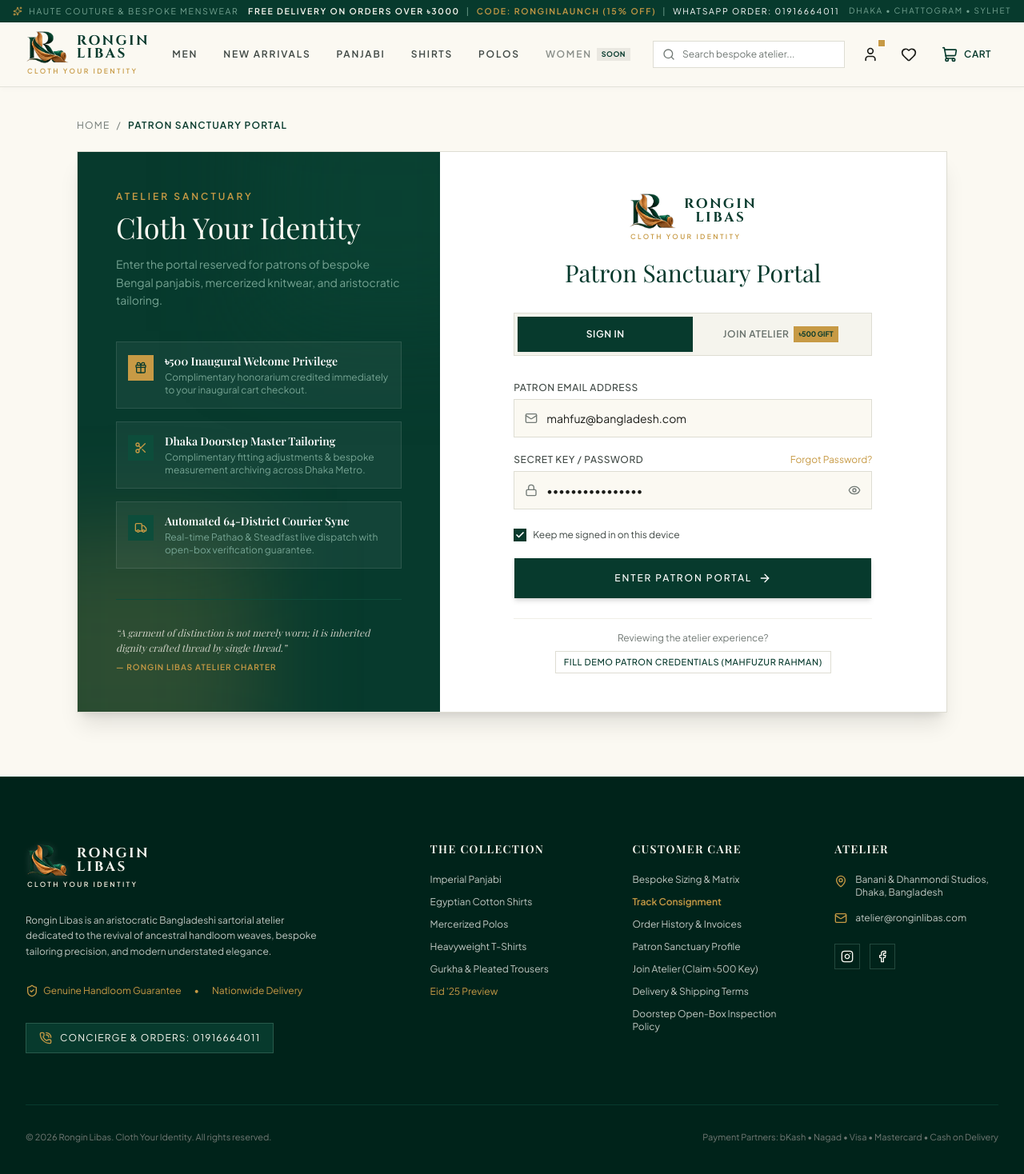
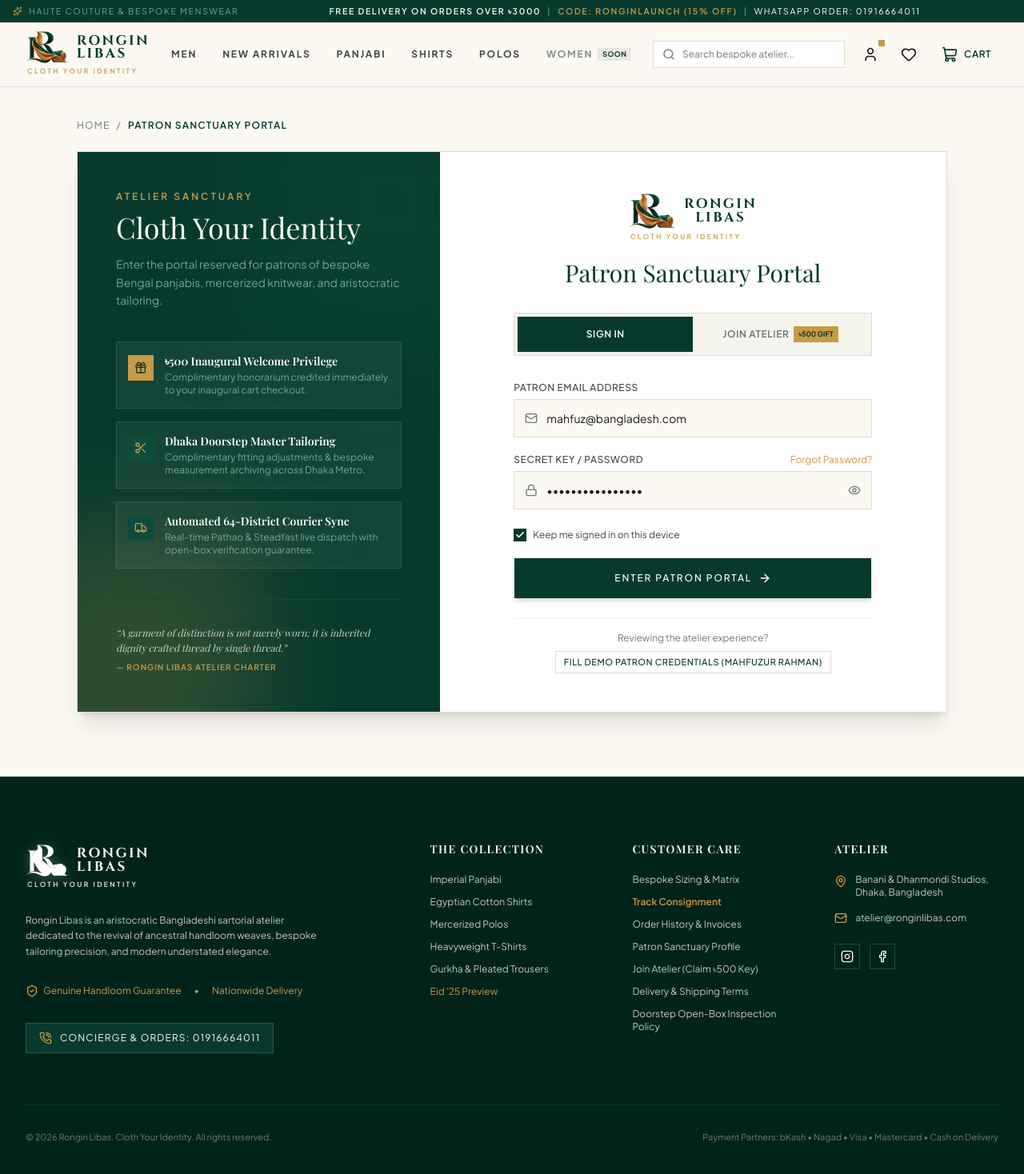
Before and after one commit to shahariyar23/ronginlibas, a Next.js app: page /login in a window 1280 px wide. Shown: the top 1468 px of the page at 80% size. Built offline with nearby package versions, Linux system fonts and the light colour scheme; a web font is replaced by a local one.

Commit message:
fix(footer): make footer logo emblem fully visible with inverted brightness filter

```diff
--- a/src/components/common/Header.tsx
+++ b/src/components/common/Header.tsx
@@ -70,9 +70,6 @@
                 WHATSAPP ORDER: 01916664011
               </a>
             </div>
-            <span className="hidden lg:block text-[#76a493] text-[10px]">
-              DHAKA • CHATTOGRAM • SYLHET
-            </span>
           </div>
         </div>
 
@@ -91,7 +88,7 @@
           </div>
 
           {/* Desktop Navigation Links */}
-          <nav className="hidden lg:flex items-center gap-8 font-sans text-xs tracking-[0.15em] uppercase font-semibold text-[#404945]">
+          <nav className="hidden lg:flex items-center gap-8 font-sans text-xs tracking-[0.15em] uppercase font-bold text-[#404945]">
             <Link
               href="/shop"
               className="hover:text-[#073a2d] transition-colors py-2 relative group"
--- a/src/components/common/Logo.tsx
+++ b/src/components/common/Logo.tsx
@@ -25,7 +25,9 @@
           src="/logo.svg"
           alt="Rongin Libas Emblem"
           className={`${className} object-contain transition-transform duration-300 group-hover:scale-105 ${
-            inverted ? 'brightness-110 drop-shadow-[0_1px_4px_rgba(255,255,255,0.15)]' : ''
+            inverted
+              ? 'brightness-0 invert drop-shadow-[0_2px_8px_rgba(255,255,255,0.25)]'
+              : ''
           }`}
         />
 
```
